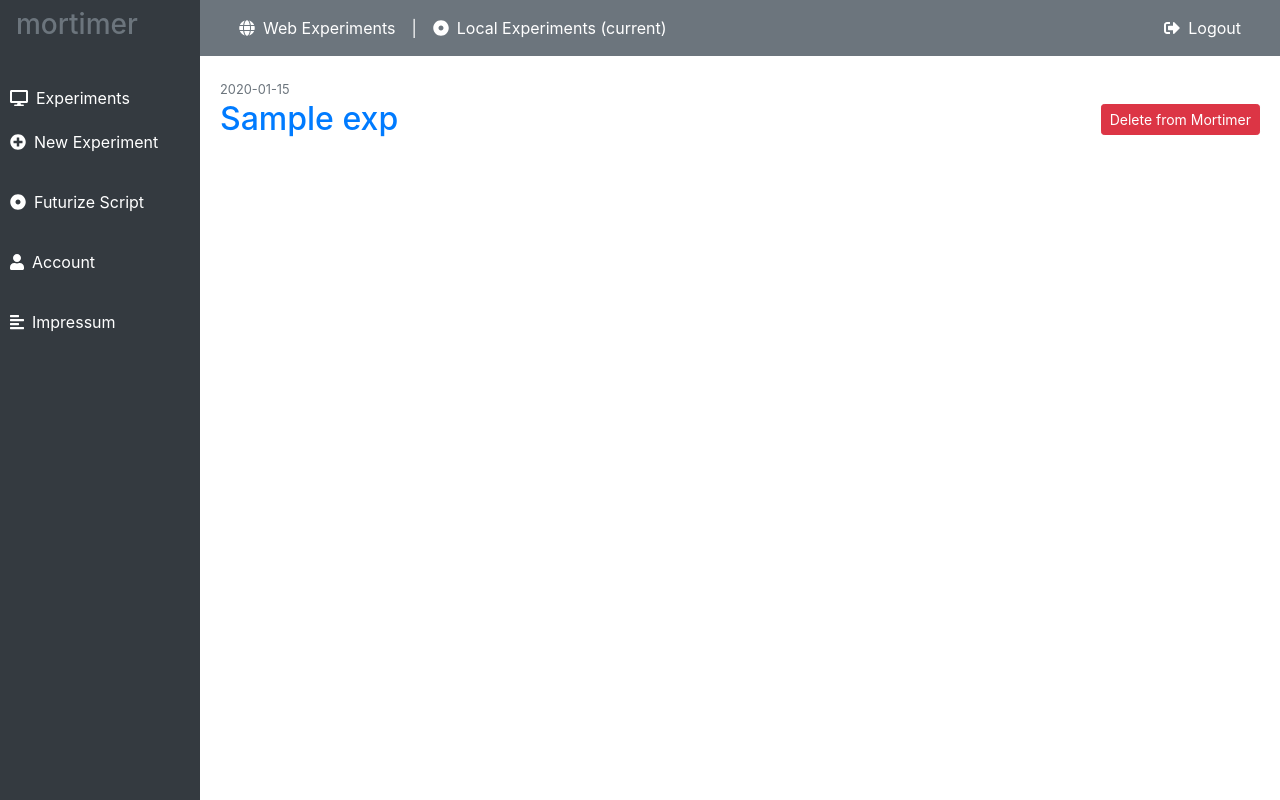
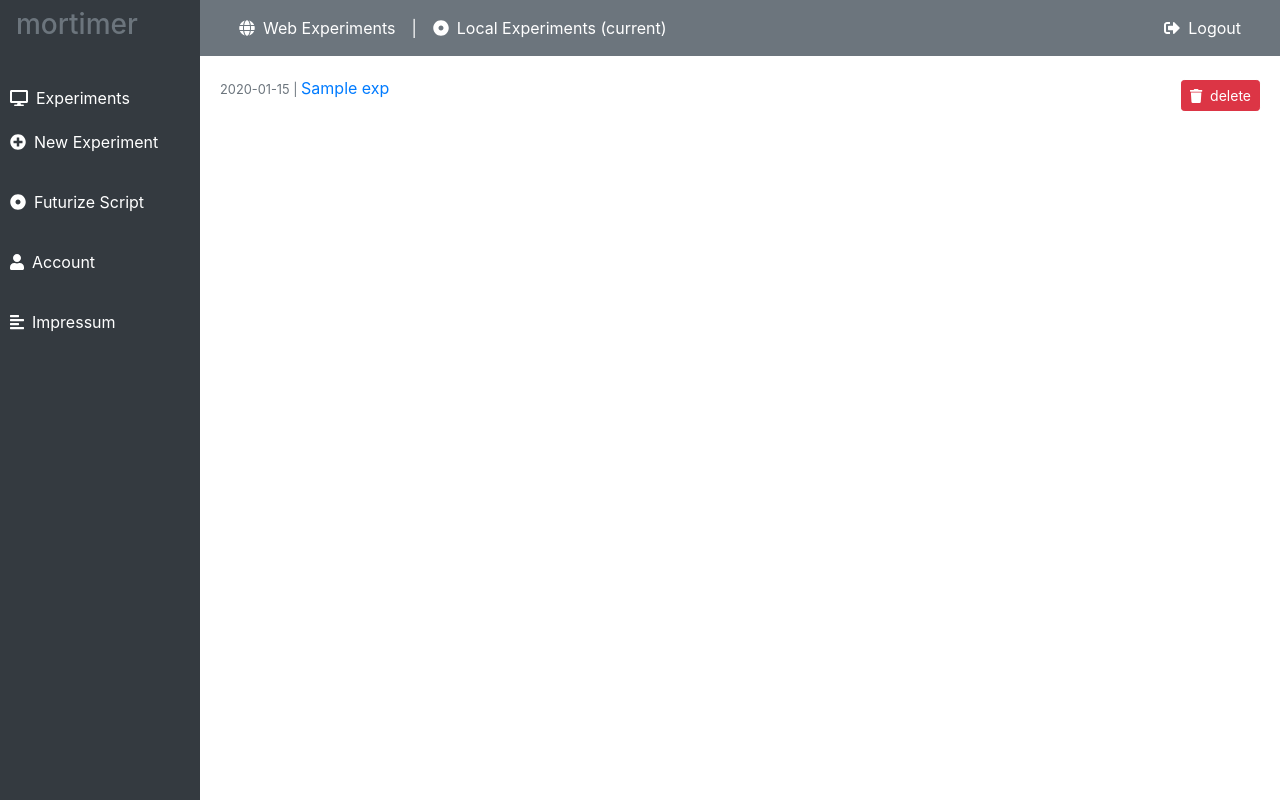
Before and after one commit to ctreffe/mortimer, a Flask app: template mortimer/templates/user_local_experiments.html in a window 1280 px wide. Run offline with Flask 2, Linux system fonts and the light colour scheme; the visitor is signed in with stand-in values (Sample User, id 1); the template is opened without the code that fills it: most values are stand-ins (such as "Sample title", 1, 10 or a date in 2020); some libraries are stand-ins or nearby versions.

Commit message:
Update user_local_experiments.html

```diff
--- a/mortimer/templates/user_local_experiments.html
+++ b/mortimer/templates/user_local_experiments.html
@@ -18,11 +18,8 @@
     {% for experiment in experiments %}
         <article class="media content-section">
           <div class="media-body">
-            <div class="article-metadata">
-
-              <small class="text-muted">{{ experiment.date_created.strftime('%Y-%m-%d') }}</small>
-            </div>
-            <h2><a class="article-title" href="{{ url_for('local_experiments.local_experiment', experiment_title=experiment.title, username=experiment.author) }}">{{ experiment.title }}</a><button type="button" class="btn btn-danger btn-sm ml-3 mt-1 float-right" data-toggle="modal" data-target="#deleteModal{{ experiment.title }}">Delete from Mortimer</button></h2>
+              <small class="text-muted">{{ experiment.date_created.strftime('%Y-%m-%d') }} | </small>
+            <a class="article-title" href="{{ url_for('local_experiments.local_experiment', experiment_title=experiment.title, username=experiment.author) }}">{{ experiment.title }}</a><button type="button" class="btn btn-danger btn-sm ml-3 mt-1 float-right" data-toggle="modal" data-target="#deleteModal{{ experiment.title }}"><i class='fas fa-trash mr-2'></i>delete</button></button>
             <!-- <p class="article-content">{{ experiment.script }}</p> -->
           </div>
         </article>
```
